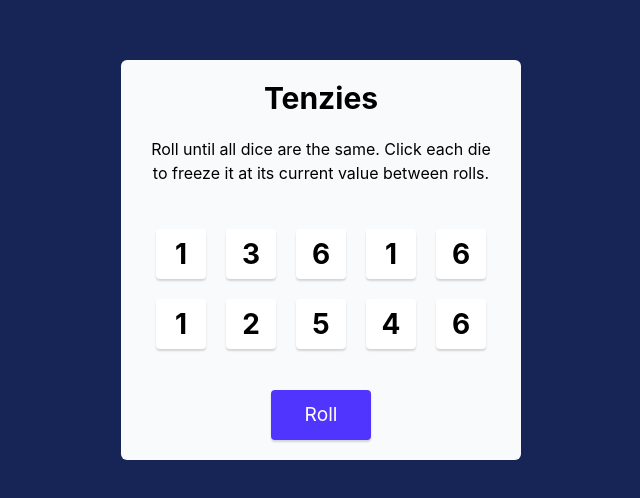
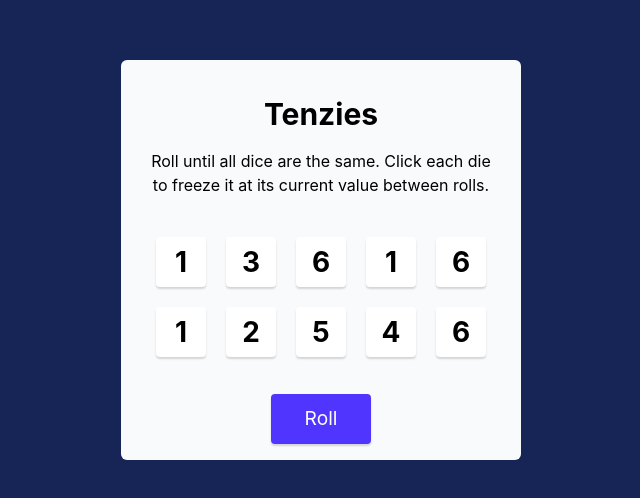
Before and after one commit to nataly-tuong/tenzies, a React (Vite) app: page / in a window 1280 px wide. Shown: the part 140-638 px from the top of the page, without its empty margins (319-959 px from the left). Built offline with nearby package versions, Linux system fonts and the light colour scheme.

Commit message:
padding above header, gamewon const

```diff
--- a/src/components/Main.jsx
+++ b/src/components/Main.jsx
@@ -4,6 +4,10 @@ import { nanoid } from "nanoid";
 
 export default function Main() {
   const [dice, setDice] = useState(generateAllNewDice());
+
+  const gameWon =
+    dice.every((die) => die.isHeld) &&
+    dice.every((die) => die.value === dice[0].value);
 
   function generateAllNewDice() {
     return new Array(10).fill(0).map(() => ({
@@ -40,7 +44,7 @@ export default function Main() {
 
   return (
     <main className="bg-blue-950 justify-center items-center min-h-screen p-5 flex flex-col">
-      <div className="bg-gray-50 rounded-md w-full max-w-100 justify-evenly flex-1 max-h-100 flex flex-col items-center">
+      <div className="bg-gray-50 pt-5 rounded-md w-full max-w-100 justify-evenly flex-1 max-h-100 flex flex-col items-center">
         <h1 className="text-3xl font-bold">Tenzies</h1>
         <p className="px-6 text-center mb-6">
           Roll until all dice are the same. Click each die to freeze it at its
```
